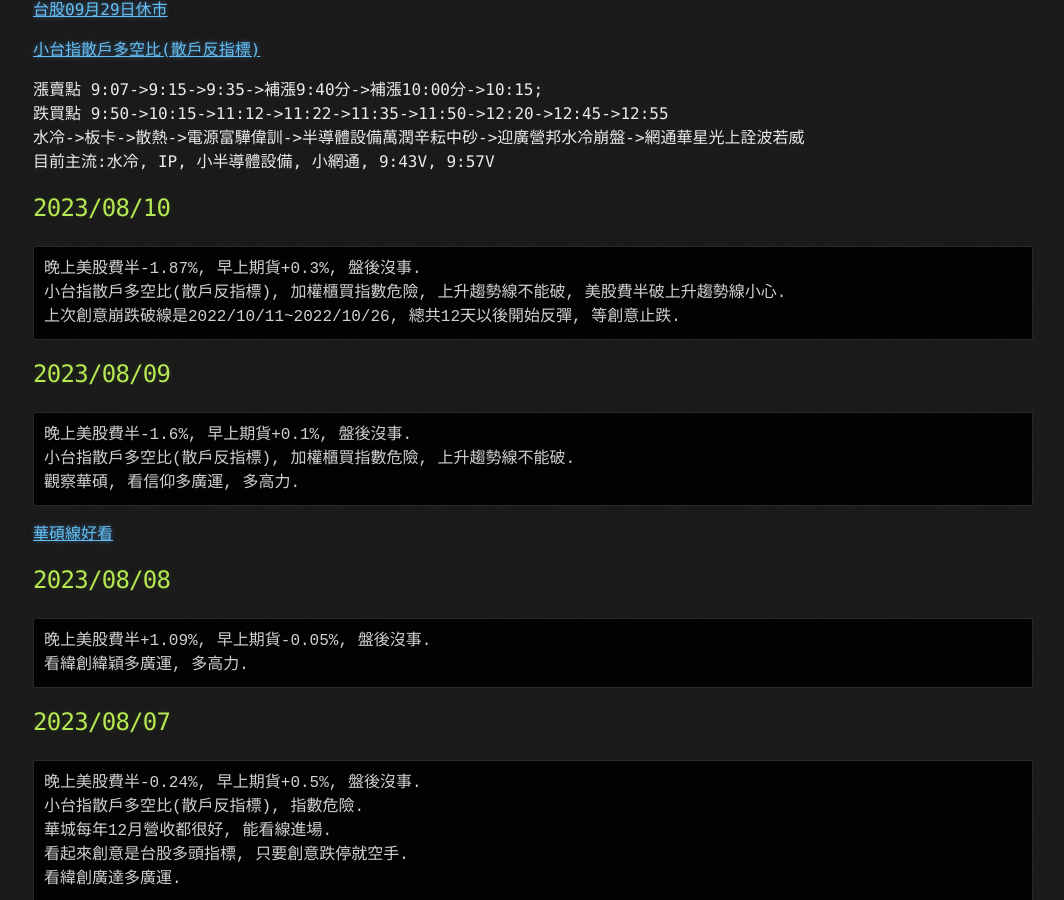
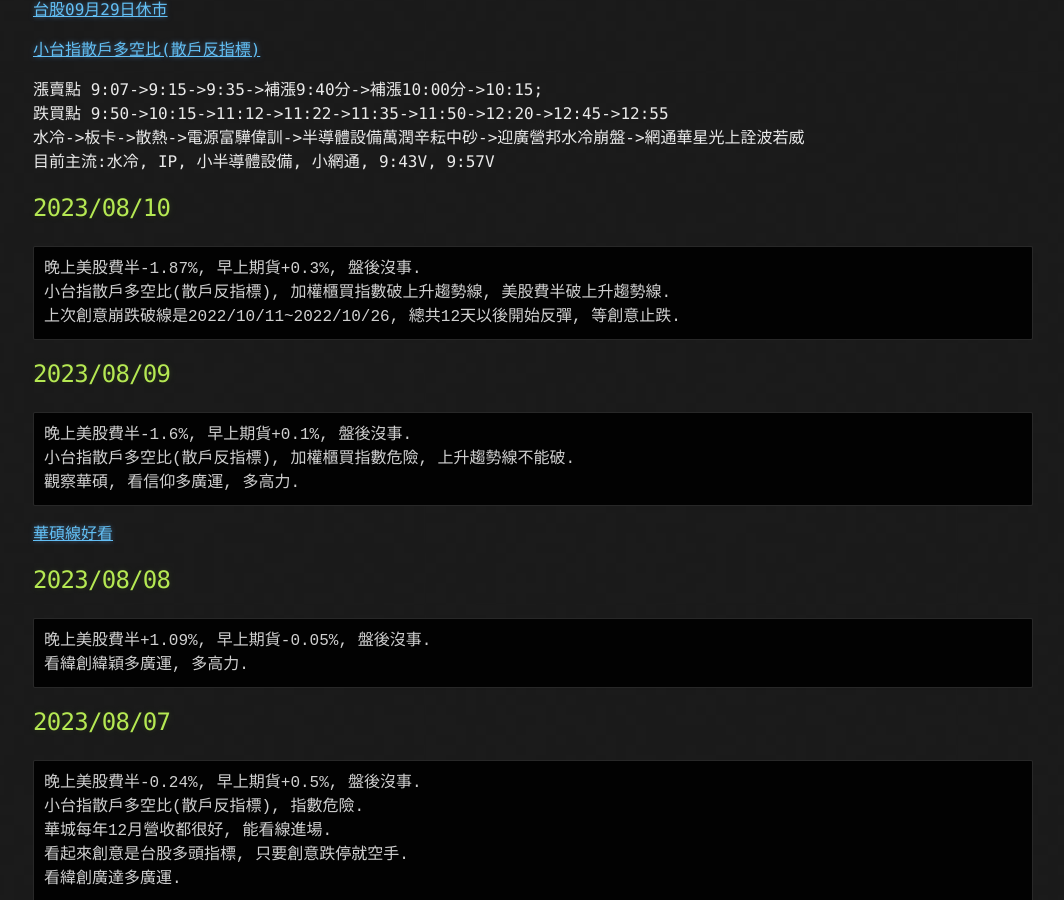
Before and after one commit to lepg5487/Stock_God, a Jekyll site: the page built from index.md, in a window 1280 px wide and 900 px high, scrolled down 460 px. Shown: the whole window, without its empty margins (107-1171 px from the left). Built offline with Jekyll 4.4.1, drawn with Linux system fonts in a browser that asks for light colours; our own code applies the rules of GitHub Pages for plain Markdown files.

Commit message:
Update index.md

````diff
--- a/index.md
+++ b/index.md
@@ -24,7 +24,7 @@
 ## 2023/08/10
 ```
 晚上美股費半-1.87%, 早上期貨+0.3%, 盤後沒事.
-小台指散戶多空比(散戶反指標), 加權櫃買指數危險, 上升趨勢線不能破, 美股費半破上升趨勢線小心.
+小台指散戶多空比(散戶反指標), 加權櫃買指數破上升趨勢線, 美股費半破上升趨勢線.
 上次創意崩跌破線是2022/10/11~2022/10/26, 總共12天以後開始反彈, 等創意止跌.
 ```
 
````
